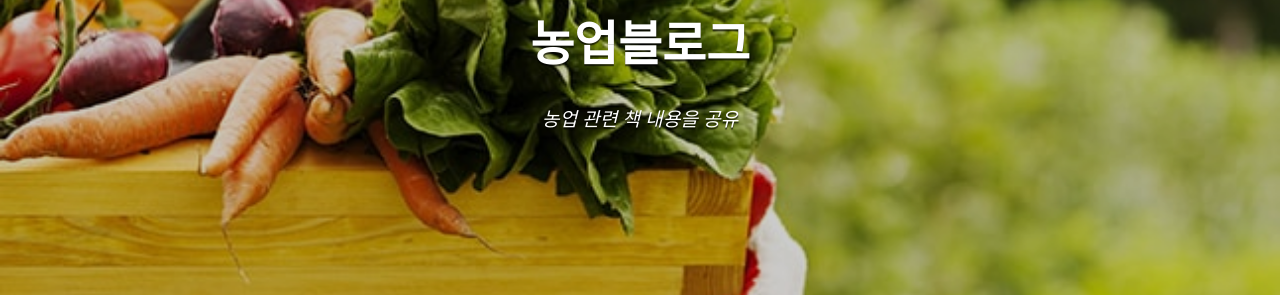
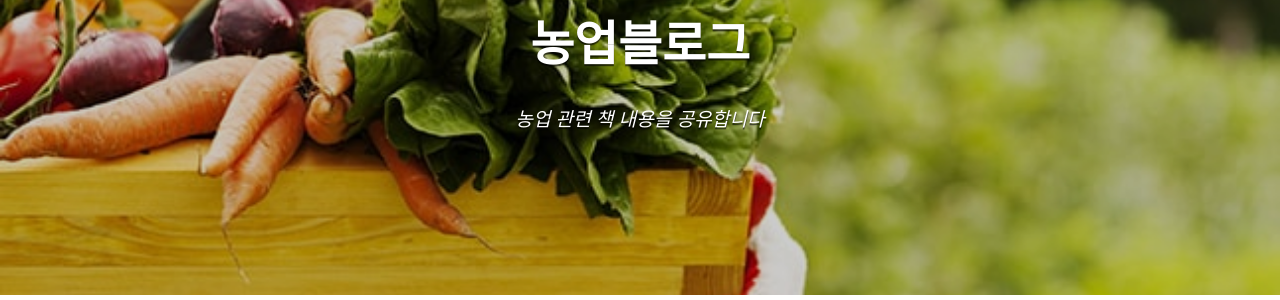
Before and after one commit to ryoochangwan/ryoochangwan.github.io, a Jekyll site: the page built from index.html, in a window 1280 px wide. Shown: the part 208-508 px from the top of the page. Built offline with Jekyll 4.4.1, drawn with Linux system fonts in a browser that asks for light colours; nearby versions of some CDN libraries; the list of posts is cut into pages by our own code.

Commit message:
Update _config.yml

```diff
--- a/_config.yml
+++ b/_config.yml
@@ -10,7 +10,7 @@ exclude:
 
 # Site settings
 title: 농업블로그
-subtitle: 농업 관련 책 내용을 공유
+subtitle: 농업 관련 책 내용을 공유합니다
 email: changwanryoo@gmail.com
 name: Ryoo Changwan
 description: 농업에 대한 인식을 바꾸고, 인사이트를 얻을 수 있는 전문가의 책 내용을 공유합니다.
```
